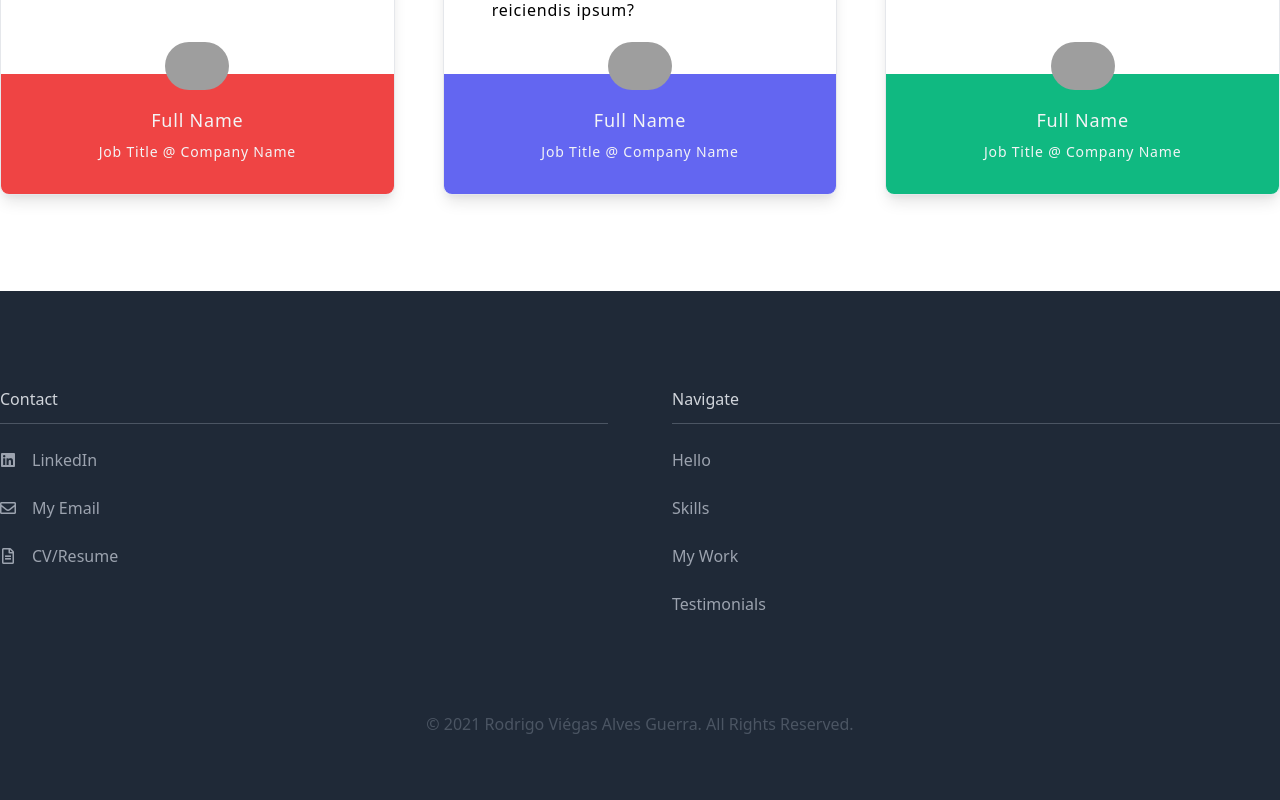
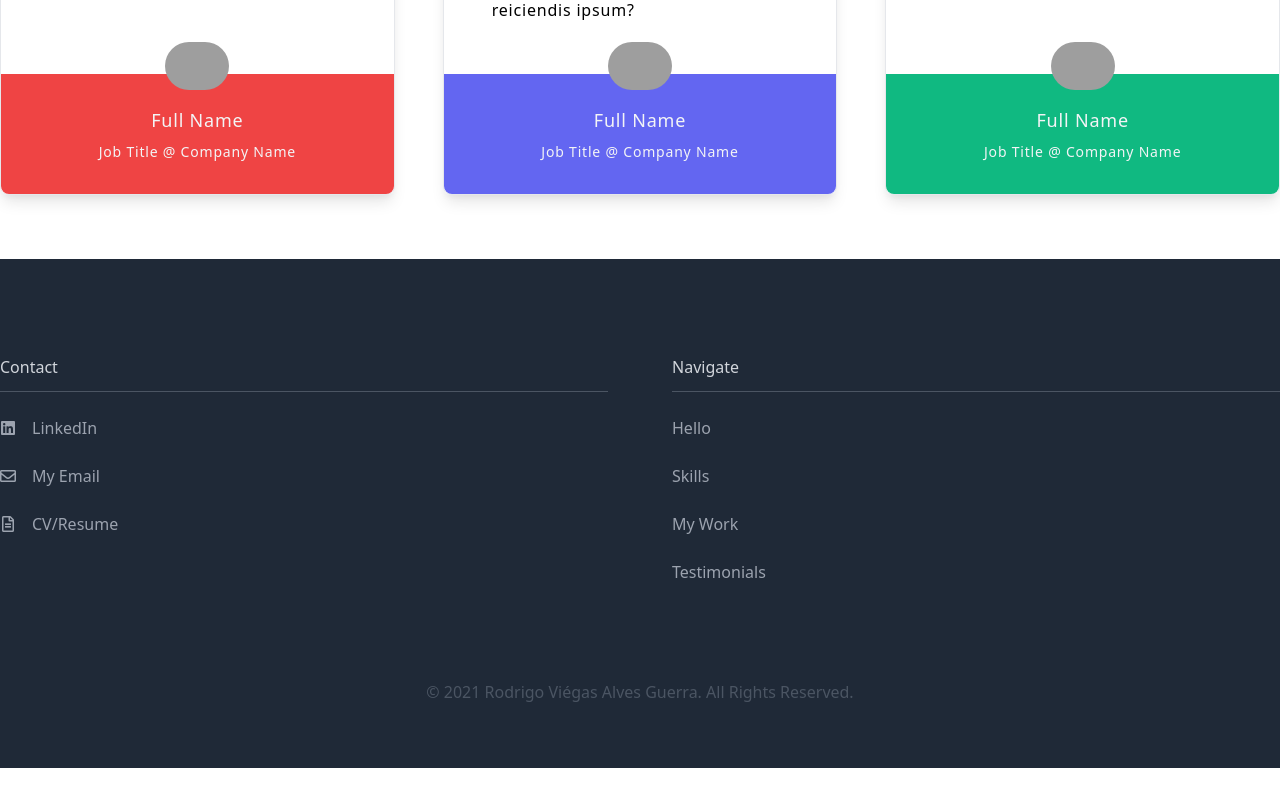
Before and after one commit to rvaguerra/my-website, a Vue app: page / in a window 1280 px wide. Shown: the part 2973-3773 px from the top of the page. After the commit the page ends 3741 px from the top, so only its background shows below. Built offline with nearby package versions, Linux system fonts and the light colour scheme; grey boxes are pictures that could not be loaded.

Commit message:
Removed extra margin

```diff
--- a/src/components/AppFooter.vue
+++ b/src/components/AppFooter.vue
@@ -1,5 +1,5 @@
 <template>
-  <footer class="mt-8 bg-gray-800">
+  <footer class="bg-gray-800">
     <div class="container mx-auto py-12">
       <div class="py-12 flex space-x-16">
         <div class="flex-1">
```
